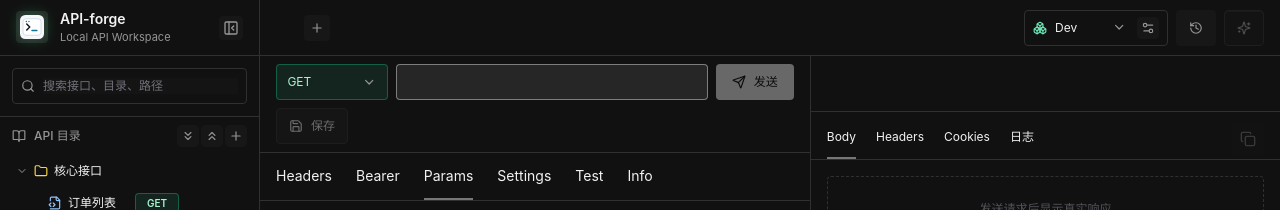
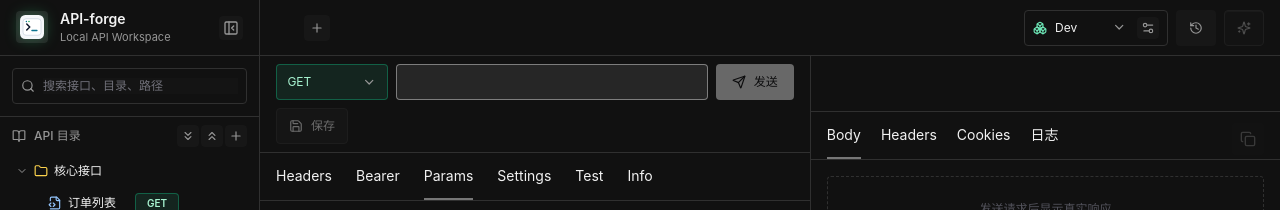
Before and after one commit to Code4Bug/api-forge, a React (Vite) app: page /#/http in a window 1280 px wide. Shown: the top 210 px of the page. Built offline with nearby package versions, Linux system fonts and the light colour scheme.

Commit message:
style(HttpDebugPage): 调整响应标签栏文字大小为small
将响应标签区域的文字尺寸从text-xs改为text-sm，提升可读性

```diff
--- a/src/pages/HttpDebugPage.tsx
+++ b/src/pages/HttpDebugPage.tsx
@@ -855,7 +855,7 @@ export default function HttpDebugPage() {
             {errorCode && <StatusPill tone="red">{errorCode}</StatusPill>}
           </div>
         </div>
-        <div className="flex h-12 shrink-0 items-end justify-between border-b border-zinc-800 px-4 text-xs text-zinc-500">
+        <div className="flex h-12 shrink-0 items-end justify-between border-b border-zinc-800 px-4 text-sm text-zinc-500">
           <div className="flex items-end gap-5">
             {(['Body', 'Headers', 'Cookies', '日志'] as const).map((tab) => (
               <button key={tab} onClick={() => setActiveResponseTab(tab)} className={`border-b-2 pb-3 transition-colors ${activeResponseTab === tab ? 'border-cyan-400 text-zinc-100' : 'border-transparent hover:text-zinc-300'}`}>{tab}</button>
```
